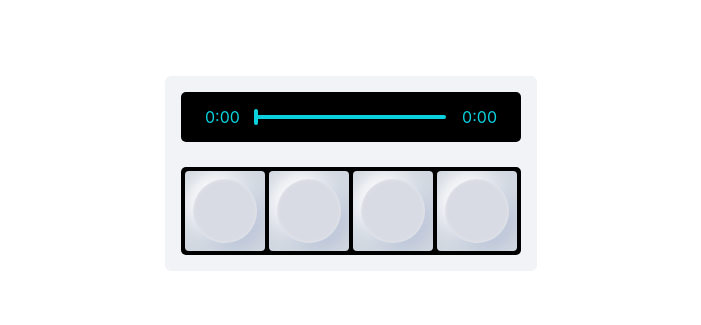
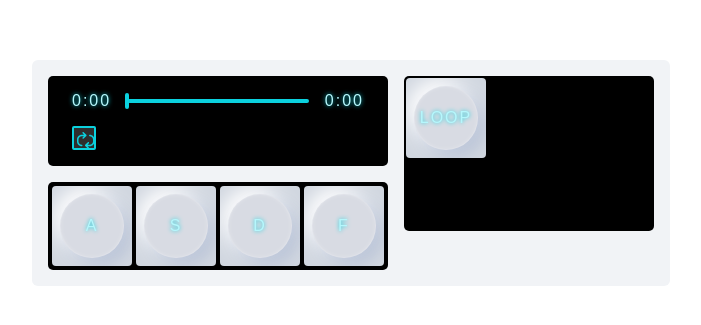
Before and after one commit to Bahamoe/beatPad, a website built with Parcel: page app/index.html in a window 1280 px wide. Shown: the part 227-552 px from the top of the page, without its empty margins (289-990 px from the left). Built offline with nearby package versions, Linux system fonts and the light colour scheme; a web font is replaced by a local one.

Commit message:
Refactoring and adding modes

```diff
--- a/app/index.html
+++ b/app/index.html
@@ -4,6 +4,12 @@
     <meta charset="UTF-8" />
     <meta name="viewport" content="width=device-width, initial-scale=1.0" />
     <title>Beat Pad</title>
+    <link rel="preconnect" href="https://fonts.googleapis.com" />
+    <link rel="preconnect" href="https://fonts.gstatic.com" crossorigin />
+    <link
+      href="https://fonts.googleapis.com/css2?family=DotGothic16&display=swap"
+      rel="stylesheet"
+    />
     <link rel="stylesheet" href="./styles/index.scss" />
   </head>
   <body>
@@ -11,24 +17,20 @@
     <div class="container">
       <div class="keyboard">
         <div class="keyboard__left">
-          <div class="keyboard__screen">
-            <div class="controls" js-controls>
-              <span class="current-time" js-current-time>0:00</span>
-              <div class="slider" data-direction="horizontal" js-slider>
-                <div class="progress" js-progress>
-                  <div class="pin" id="progress-pin" data-method="rewind"></div>
-                </div>
-              </div>
-              <span class="total-time" js-total-time>0:00</span>
-            </div>
-          </div>
+          <div class="display" js-display></div>
           <div class="keyboard__pads">
             <div class="keyboard__pads__row" js-pads-row></div>
           </div>
         </div>
-        <!-- <div class="keyboard__right">
-          <div class="keyboard__controls"></div>
-        </div> -->
+        <div class="keyboard__right">
+          <div class="keyboard__controls">
+            <button class="btn">
+              <div class="btn__inner">
+                <span class="text text--glow">LOOP</span>
+              </div>
+            </button>
+          </div>
+        </div>
       </div>
     </div>
     <script src="./scripts/index.ts" type="module"></script>
--- a/app/scripts/audio.ts
+++ b/app/scripts/audio.ts
@@ -3,4 +3,22 @@ import audio2 from "url:../assets/audio/du-simmar-ur-bild-kaj_long.wav";
 import audio3 from "url:../assets/audio/gracias-seniorita.wav";
 import audio4 from "url:../assets/audio/kom-igen-nu-britt-marie.wav";
 
-export const audioFiles = [audio1, audio2, audio3, audio4];
+// export const audioFiles = [audio1, audio2, audio3, audio4];
+export const audioFiles = [
+  {
+    file: audio1,
+    keyCode: "KeyA",
+  },
+  {
+    file: audio2,
+    keyCode: "KeyS",
+  },
+  {
+    file: audio3,
+    keyCode: "KeyD",
+  },
+  {
+    file: audio4,
+    keyCode: "KeyF",
+  },
+];
--- a/app/scripts/button.ts
+++ b/app/scripts/button.ts
@@ -1,27 +1,33 @@
 import { audioPlayer } from "./audioPlayer";
+import { createButton } from "./helpers";
+import { keyCodeLetter } from "./keyCodes";
 
 export class Button {
   audio: any;
   element: any;
   parent: any;
-  constructor(filePath) {
-    this.audio = filePath;
+  keyCode: string;
+  constructor(audioFile, keyCode: string) {
+    this.audio = audioFile;
+    this.keyCode = keyCode;
     this.parent = document.querySelector("[js-pads-row]");
     this.createElement();
     this.initListerners();
   }
   createElement() {
-    const element = document.createElement("button");
-    const elementInner = document.createElement("div");
-    element.classList.add("beat-button");
-    elementInner.classList.add("beat-button__inner");
-    element.append(elementInner);
-    this.element = element;
-    this.parent.append(element);
+    const button = createButton(keyCodeLetter[this.keyCode]);
+    this.element = button;
+    this.parent.append(button);
   }
   initListerners() {
     this.element.addEventListener("click", () => {
       audioPlayer.loadNewTrack(this.audio);
+      this.element.blur();
+    });
+    window.addEventListener("keydown", (event) => {
+      if (event.code === this.keyCode) {
+        audioPlayer.loadNewTrack(this.audio);
+      }
     });
   }
 }
--- /dev/null
+++ b/app/scripts/display/helpers.ts
@@ -0,0 +1,50 @@
+import { createElement } from "../helpers";
+
+export const constructElements = () => {
+  const pinElement = createElement({
+    elementType: "div",
+    classNames: ["pin"],
+    attributes: { "data-method": "rewind", id: "progress-pin" },
+  });
+  const progressElement = createElement({
+    elementType: "div",
+    classNames: ["progress"],
+    attributes: { "js-progress": "" },
+    children: [pinElement],
+  });
+  const sliderElement = createElement({
+    elementType: "div",
+    classNames: ["slider"],
+    attributes: { "data-direction": "horizontal", "js-slider": "" },
+    children: [progressElement],
+  });
+
+  const currentTimeElement = createElement({
+    elementType: "span",
+    classNames: ["current-time", "text", "text--glow"],
+    attributes: { "js-current-time": "" },
+    text: "0:00",
+  });
+  const totalTimeElement = createElement({
+    elementType: "span",
+    classNames: ["total-time", "text", "text--glow"],
+    attributes: { "js-total-time": "" },
+    text: "0:00",
+  });
+
+  const durationElement = createElement({
+    elementType: "div",
+    classNames: ["display__duration"],
+    attributes: { "js-duration": "" },
+    children: [currentTimeElement, sliderElement, totalTimeElement],
+  });
+
+  return {
+    pinElement,
+    progressElement,
+    sliderElement,
+    currentTimeElement,
+    totalTimeElement,
+    durationElement,
+  };
+};
--- /dev/null
+++ b/app/scripts/display/index.ts
@@ -0,0 +1,21 @@
+import { constructElements } from "./helpers";
+import { Modes } from "./modes";
+import { Timeline } from "./timeline";
+
+export class Display {
+  rootElement: HTMLElement;
+  timeline;
+  modes;
+  currentlyDragged: boolean;
+  constructor() {
+    this.rootElement = document.querySelector("[js-display]");
+    this.timeline = new Timeline();
+    this.modes = new Modes();
+    this.initalizeDOMNodes();
+  }
+  initalizeDOMNodes() {
+    this.rootElement.append(this.timeline.rootElement);
+    this.rootElement.append(this.modes.rootElement);
+  }
+}
+export type TDisplay = typeof Display;
--- /dev/null
+++ b/app/scripts/display/modes.ts
@@ -0,0 +1,33 @@
+import { createElement } from "../helpers";
+
+const loopMode = () => {
+  const iconElement = createElement({
+    elementType: "div",
+    classNames: ["display__modes__item"],
+  });
+
+  iconElement.innerHTML = `
+    <svg width="24" height="24" viewBox="0 0 24 24" fill="none" xmlns="http://www.w3.org/2000/svg">
+      <path d="M15.7601 6.64355C15.3459 6.64355 15.0101 6.97934 15.0101 7.39355C15.0101 7.80777 15.3459 8.14355 15.7601 8.14355C17.5521 8.15441 19.0037 9.60155 19.0201 11.3936V13.3936C19.0037 15.1856 17.5521 16.6327 15.7601 16.6436H13.5401L14.9101 15.2836C15.2026 14.9907 15.2026 14.5164 14.9101 14.2236C14.7708 14.0806 14.5797 14 14.3801 14C14.1805 14 13.9894 14.0806 13.8501 14.2236L11.2001 16.8636C11.1323 16.9329 11.0781 17.0143 11.0401 17.1036C10.9704 17.2906 10.9704 17.4965 11.0401 17.6836C11.0781 17.7728 11.1323 17.8542 11.2001 17.9236L13.8501 20.5636C14.1429 20.856 14.6173 20.856 14.9101 20.5636C15.2026 20.2707 15.2026 19.7964 14.9101 19.5036L13.5401 18.1436H15.7601C18.3806 18.1326 20.5037 16.014 20.5201 13.3936V11.3936C20.5037 8.77314 18.3806 6.65447 15.7601 6.64355Z" fill="black"/>
+      <path d="M12.48 7.68357C12.5497 7.49653 12.5497 7.29061 12.48 7.10357C12.4385 7.01626 12.3847 6.93542 12.32 6.86357L9.67 4.22357C9.53071 4.08062 9.33959 4 9.14 4C8.94041 4 8.74929 4.08062 8.61 4.22357C8.31755 4.51639 8.31755 4.99075 8.61 5.28357L9.98 6.64357H7.76C5.13955 6.65448 3.01642 8.77315 3 11.3936V13.3936C3.01642 16.014 5.13955 18.1327 7.76 18.1436C8.17421 18.1436 8.51 17.8078 8.51 17.3936C8.51 16.9794 8.17421 16.6436 7.76 16.6436C5.96796 16.6327 4.51636 15.1856 4.5 13.3936V11.3936C4.51636 9.60157 5.96796 8.15442 7.76 8.14357H9.97L8.61 9.50357C8.31755 9.79639 8.31755 10.2708 8.61 10.5636C8.90282 10.856 9.37718 10.856 9.67 10.5636L12.32 7.92357C12.3847 7.85172 12.4385 7.77088 12.48 7.68357Z" fill="black"/>
+    </svg>
+  `;
+
+  return iconElement;
+};
+
+export class Modes {
+  rootElement: HTMLElement;
+  loopModeElement: HTMLElement;
+  constructor() {
+    this.initalizeDOMNodes();
+  }
+  initalizeDOMNodes() {
+    this.rootElement = createElement({
+      elementType: "div",
+      classNames: ["display__modes"],
+    });
+    this.loopModeElement = loopMode();
+    this.rootElement.append(this.loopModeElement);
+  }
+}
--- a/app/scripts/display.ts
+++ b/app/scripts/display/timeline.ts
@@ -1,34 +1,79 @@
-export class Display {
-  controlsEl: HTMLDivElement;
-  progressEl: HTMLDivElement;
-  sliderEl: HTMLDivElement;
-  currentTimeEl: HTMLSpanElement;
-  totalTimeEl: HTMLSpanElement;
+import { createElement } from "../helpers";
+
+export class Timeline {
+  rootElement: HTMLElement;
+  progressElement: HTMLElement;
+  sliderElement: HTMLElement;
+  pinElement: HTMLElement;
+  currentTimeElement: HTMLSpanElement;
+  totalTimeElement: HTMLSpanElement;
   currentlyDragged: boolean;
   constructor() {
-    this.controlsEl = document.querySelector("[js-controls]");
-    this.progressEl = document.querySelector("[js-progress]");
-    this.sliderEl = document.querySelectorAll("[js-slider]");
-    this.currentTimeEl = document.querySelector("[js-current-time]");
-    this.totalTimeEl = document.querySelector("[js-total-time]");
     this.currentlyDragged = false;
+    this.initalizeDOMNodes();
   }
   updateProgress(currentTime: number, duration: number) {
-    console.log(duration);
     var current = currentTime;
     var percent = (current / duration) * 100;
-    this.progressEl.style.width = percent + "%";
+    this.progressElement.style.width = percent + "%";
 
-    this.currentTimeEl.textContent = this.formatTime(current);
+    this.currentTimeElement.textContent = this.formatTime(current);
   }
   formatTime(time: number) {
     var min = Math.floor(time / 60);
     var sec = Math.floor(time % 60);
     return min + ":" + (sec < 10 ? "0" + sec : sec);
   }
-  loadDisplay(duration: number) {
-    this.totalTimeEl.textContent = this.formatTime(duration);
+  loadNew(duration: number) {
+    this.totalTimeElement.textContent = this.formatTime(duration);
   }
+  /**
+   * Creates all the dom elements for the audio info on the screen
+   */
+  initalizeDOMNodes() {
+    this.pinElement = createElement({
+      elementType: "div",
+      classNames: ["pin"],
+      attributes: { "data-method": "rewind", id: "progress-pin" },
+    });
+    this.progressElement = createElement({
+      elementType: "div",
+      classNames: ["progress"],
+      attributes: { "js-progress": "" },
+      children: [this.pinElement],
+    });
+    this.sliderElement = createElement({
+      elementType: "div",
+      classNames: ["slider"],
+      attributes: { "data-direction": "horizontal", "js-slider": "" },
+      children: [this.progressElement],
+    });
+
+    this.currentTimeElement = createElement({
+      elementType: "span",
+      classNames: ["current-time", "text", "text--glow"],
+      attributes: { "js-current-time": "" },
+      text: "0:00",
+    });
+    this.totalTimeElement = createElement({
+      elementType: "span",
+      classNames: ["total-time", "text", "text--glow"],
+      attributes: { "js-total-time": "" },
+      text: "0:00",
+    });
+
+    this.rootElement = createElement({
+      elementType: "div",
+      classNames: ["display__timeline"],
+      attributes: { "js-timeline": "" },
+      children: [
+        this.currentTimeElement,
+        this.sliderElement,
+        this.totalTimeElement,
+      ],
+    });
+  }
+
   // getRangeBox(event) {
   //   let rangeBox = event.target;
   //   let el = this.currentlyDragged;
@@ -89,5 +134,3 @@ export class Display {
   //   }
   // }
 }
-
-export type TDisplay = typeof Display;
--- /dev/null
+++ b/app/scripts/helpers.ts
@@ -0,0 +1,49 @@
+import { keyCodeLetter } from "./keyCodes";
+
+export const createButton = (text: string) => {
+  const buttonEl = document.createElement("button");
+  const buttonElInner = document.createElement("div");
+  const buttonText = document.createElement("span");
+  buttonText.classList.add("text", "text--glow");
+  buttonText.innerText = text;
+  buttonElInner.classList.add("btn__inner");
+  buttonElInner.append(buttonText);
+  buttonEl.classList.add("btn");
+  buttonEl.append(buttonElInner);
+  return buttonEl;
+};
+
+type TCreateElement = {
+  elementType: string;
+  classNames?: string[];
+  attributes?: Record<string, string>;
+  text?: string;
+  children?: HTMLElement[];
+};
+
+export const createElement = ({
+  elementType,
+  classNames,
+  attributes,
+  text,
+  children,
+}: TCreateElement) => {
+  const element = document.createElement(elementType);
+  if (classNames) {
+    element.classList.add(...classNames);
+  }
+  if (attributes) {
+    for (const key in attributes) {
+      element.setAttribute(key, attributes[key]);
+    }
+  }
+  if (text) {
+    element.innerHTML = text;
+  }
+  if (children) {
+    children.forEach((child) => {
+      element.append(child);
+    });
+  }
+  return element;
+};
--- a/app/scripts/index.ts
+++ b/app/scripts/index.ts
@@ -1,6 +1,6 @@
 import { Button } from "./button";
 import { audioFiles } from "./audio";
 
-audioFiles.forEach((file) => {
-  new Button(file);
+audioFiles.forEach((audio) => {
+  new Button(audio.file, audio.keyCode);
 });
--- a/app/scripts/keyCodes.ts
+++ b/app/scripts/keyCodes.ts
@@ -13,4 +13,9 @@ export const getDurationStep = (key: string, duration: number) => {
   return duration * step;
 };
 
-26.749708;
+export const keyCodeLetter = {
+  KeyA: "A",
+  KeyS: "S",
+  KeyD: "D",
+  KeyF: "F",
+};
--- a/app/styles/button.scss
+++ b/app/styles/button.scss
@@ -1,4 +1,4 @@
-.beat-button {
+.btn {
   border: none;
   position: relative;
   width: var(--button-dimensions);
@@ -17,6 +17,9 @@
     margin-right: 0px;
   }
   &__inner {
+    display: flex;
+    justify-content: center;
+    align-items: center;
     position: relative;
     width: calc(var(--button-dimensions) * 0.8);
     height: calc(var(--button-dimensions) * 0.8);
@@ -44,3 +47,13 @@
     }
   }
 }
+
+.text {
+  color: #b6f7fc;
+  font-size: 1rem;
+  letter-spacing: 2px;
+  text-transform: capitalize;
+  &--glow {
+    text-shadow: 0 0 4px #0bd1de;
+  }
+}
--- /dev/null
+++ b/app/styles/display.scss
@@ -0,0 +1,75 @@
+.display {
+  width: 100%;
+  min-height: 50px;
+  background-color: #000;
+  margin-bottom: 16px;
+  border-radius: 5px;
+  display: flex;
+  flex-direction: column;
+  justify-content: center;
+  padding: 16px 0;
+  &__timeline {
+    font-size: 16px;
+    line-height: 18px;
+    color: #0bd1de;
+    display: flex;
+    flex-grow: 1;
+    justify-content: space-between;
+    align-items: center;
+    margin-left: 24px;
+    margin-right: 24px;
+    .slider {
+      flex-grow: 1;
+      background-color: #d8d8d8;
+      cursor: pointer;
+      position: relative;
+      margin-left: 16px;
+      margin-right: 16px;
+      border-radius: 2px;
+      height: 4px;
+      background-color: #0bd1de;
+      .progress {
+        background-color: #0bd1de;
+        border-radius: inherit;
+        position: absolute;
+        pointer-events: none;
+        width: 0;
+        height: 100%;
+        .pin {
+          height: 16px;
+          width: 4px;
+          border-radius: 8px;
+          background-color: #0bd1de;
+          position: absolute;
+          pointer-events: all;
+          box-shadow: 0px 1px 1px 0px rgba(0, 0, 0, 0.32);
+          right: -2px;
+          top: -6px;
+        }
+      }
+      span {
+        cursor: default;
+      }
+    }
+  }
+  &__modes {
+    width: 100%;
+    margin: 16px 24px 0 24px;
+    &__item {
+      background-color: #2e2d2d;
+      border-radius: 2px;
+      border: 2px solid #0bd1de;
+      height: 24px;
+      width: 24px;
+      path {
+        fill: #0bd1de;
+      }
+      &--active {
+        background-color: #0bd1de;
+        path {
+          fill: #2e2d2d;
+        }
+      }
+    }
+  }
+}
--- a/app/styles/index.scss
+++ b/app/styles/index.scss
@@ -8,12 +8,12 @@ html {
 *:before,
 *:after {
   box-sizing: inherit;
-  font-family: -apple-system, BlinkMacSystemFont, "Segoe UI", Roboto, Oxygen,
-    Ubuntu, Cantarell, "Open Sans", "Helvetica Neue", sans-serif;
+  font-family: "DotGothic16", sans-serif;
 }
 
 body {
   margin: 0;
+  font-size: 16px;
 }
 
 :root {
@@ -57,3 +57,4 @@ div {
 
 @import "./button.scss";
 @import "./keyboard.scss";
+@import "./display.scss";
--- a/app/styles/keyboard.scss
+++ b/app/styles/keyboard.scss
@@ -3,80 +3,26 @@
   background-color: #f1f3f6;
   padding: 1rem;
   border-radius: 6px;
-  &__left {
+}
+.keyboard__left {
   // width: 500px;
   width: 340px;
   display: flex;
   flex-direction: column;
 }
-  &__right {
+.keyboard__right {
   display: flex;
   flex-direction: column;
   width: 250px;
-    height: 250px;
-  }
-  &__screen {
-    width: 100%;
-    height: 50px;
+  height: 155px;
   background-color: #000;
-    margin-bottom: 25px;
   border-radius: 5px;
-    display: flex;
-    flex-direction: column;
-    justify-content: center;
-    .slider {
-      flex-grow: 1;
-      background-color: #d8d8d8;
-      cursor: pointer;
-      position: relative;
-      .progress {
-        background-color: #0bd1de;
-        border-radius: inherit;
-        position: absolute;
-        pointer-events: none;
-        .pin {
-          height: 16px;
-          width: 4px;
-          border-radius: 8px;
-          background-color: #0bd1de;
-          position: absolute;
-          pointer-events: all;
-          box-shadow: 0px 1px 1px 0px rgba(0, 0, 0, 0.32);
+  margin-left: 16px;
+  padding: 2px;
+  &__controls {
   }
 }
-    }
-    .controls {
-      font-family: "Roboto", sans-serif;
-      font-size: 16px;
-      line-height: 18px;
-      color: #0bd1de;
-      display: flex;
-      flex-grow: 1;
-      justify-content: space-between;
-      align-items: center;
-      margin-left: 24px;
-      margin-right: 24px;
-      .slider {
-        margin-left: 16px;
-        margin-right: 16px;
-        border-radius: 2px;
-        height: 4px;
-        background-color: #0bd1de;
-        .progress {
-          width: 0;
-          height: 100%;
-          .pin {
-            right: -2px;
-            top: -6px;
-          }
-        }
-      }
-      span {
-        cursor: default;
-      }
-    }
-  }
-  &__pads {
+.keyboard__pads {
   padding: 2px;
   background-color: #000;
   border-radius: 5px;
@@ -86,4 +32,3 @@
     padding: 2px;
   }
 }
-}
--- a/package.json
+++ b/package.json
@@ -20,6 +20,7 @@
     "typescript": "^5.1.3"
   },
   "dependencies": {
+    "@mui/icons-material": "^5.13.7",
     "@parcel/transformer-raw": "^2.9.2"
   }
 }
```
Also changed, not shown: TODO.md (added, +4 -0 lines), app/scripts/audioPlayer.ts (+4 -4 lines), app/scripts/controls.ts (added, +13 -0 lines), app/assets/images/loop.svg (added), 1 other file. Lines whose indentation alone changed are shown as unchanged.
